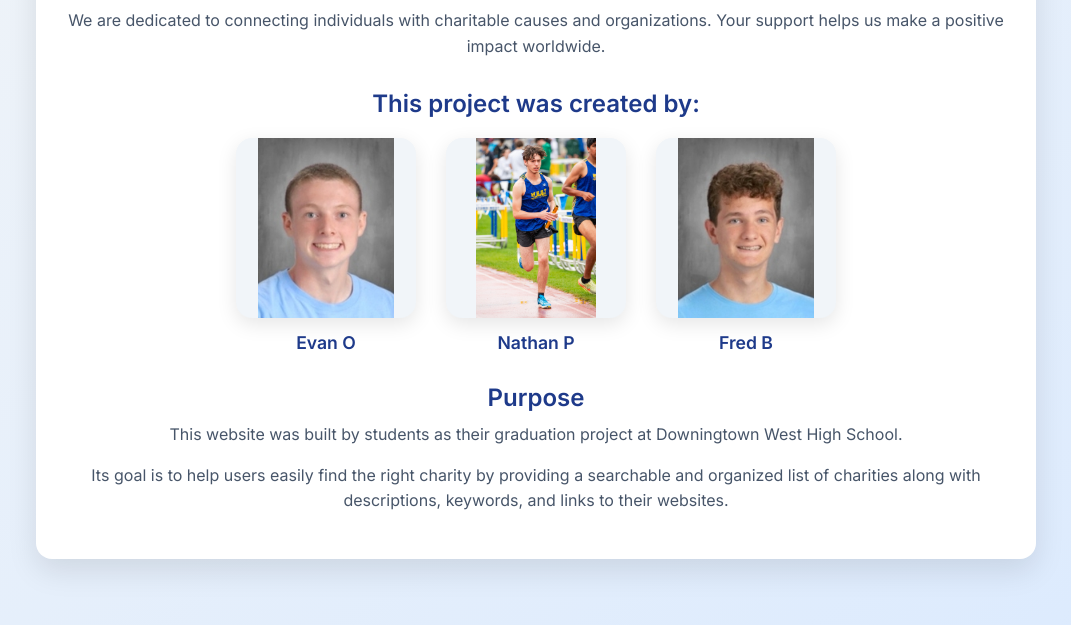
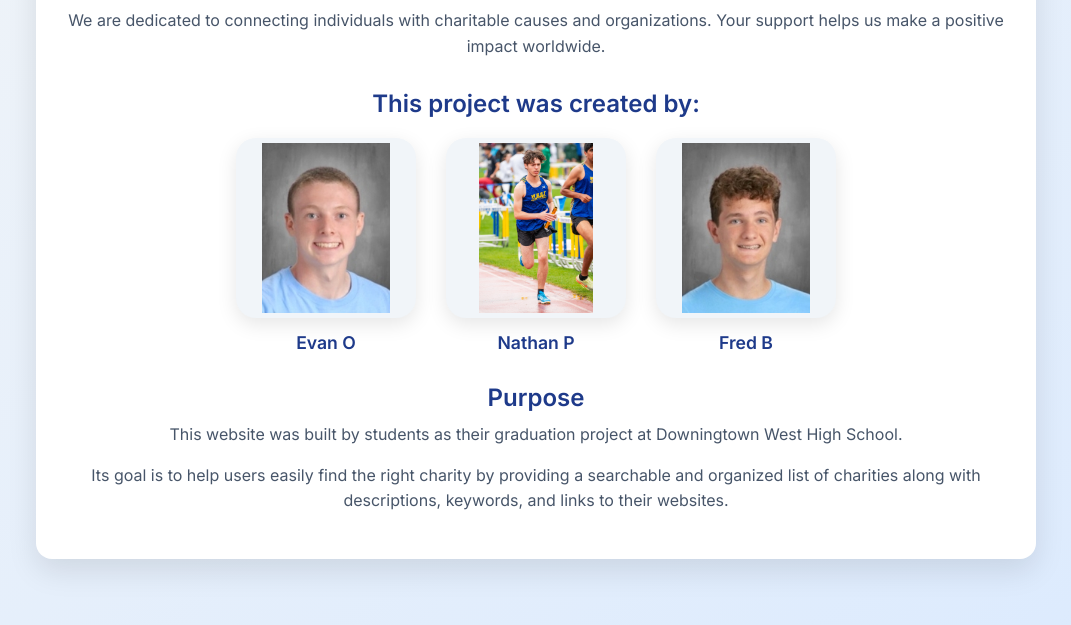
Before and after one commit to charitysearch/online, a plain HTML site: page about.html in a window 1280 px wide. Shown: the part 141-766 px from the top of the page, without its empty margins (104-1175 px from the left). Drawn offline with Linux system fonts and the light colour scheme.

Commit message:
Update about.html

```diff
--- a/about.html
+++ b/about.html
@@ -65,11 +65,12 @@
     .team-member img {
       width: 180px;
       height: 180px;
-      border-radius: 16px;
+      border-radius: 20px;
       box-shadow: 0 6px 20px rgba(0, 0, 0, 0.1);
-      object-fit: contain; /* Show full image without crop */
+      object-fit: contain;
       object-position: center;
-      background-color: #f1f5f9; /* subtle background if image doesn't fill space */
+      background-color: #f1f5f9;
+      padding: 5px;
     }
 
     .photo-caption {
@@ -100,6 +101,7 @@
       .team-member img {
         width: 150px;
         height: 150px;
+        border-radius: 16px;
       }
 
       h1 {
```
